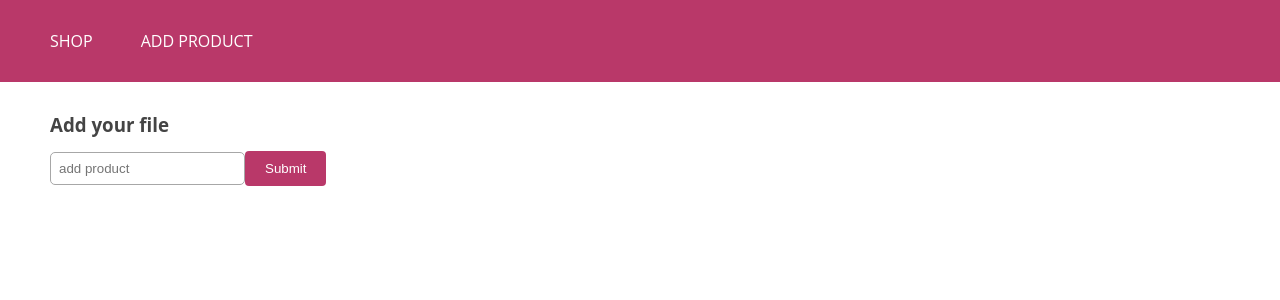
After one commit to superknife0512/Node-course, a Node server app: template views/add-product.pug in a window 1280 px wide. The commit adds this page. Shown: the top 300 px of the page. Run offline with Node 20, Linux system fonts and the light colour scheme; the template is opened without the code that fills it, so the values that code supplies are empty; some libraries are stand-ins or nearby versions.

Commit message:
update template with pug and using sass

```diff
--- a/app.js
+++ b/app.js
@@ -2,7 +2,7 @@ const express = require('express');
 const bodyParser = require('body-parser');
 const path = require('path')
 
-const adminRoute = require('./routes/admin');
+const adminData = require('./routes/admin');
 const shopRoute = require('./routes/shop');
 
 const app = express();
@@ -10,8 +10,12 @@ const app = express();
 app.use(bodyParser.urlencoded({extended: false}))
 app.use(express.static(path.join(__dirname, 'public')))
 
-app.use(adminRoute);
+app.use(adminData.route);
 app.use(shopRoute);
+
+//setting using template engine
+app.set('view engine', 'pug');
+app.set('views', 'views');
 
 // adding 404 brain not found
 app.use((req,res,next)=>{
--- a/public/css/style.css
+++ b/public/css/style.css
@@ -1,71 +1,117 @@
-*,*::after, *::before{
+*, *::after, *::before {
   padding: 0;
   margin: 0;
-    box-sizing: border-box;
-}
+  box-sizing: border-box; }
 
-body{
-    font-family: 'Open Sans', sans-serif;
-}
+body {
+  font-family: 'Open Sans', sans-serif; }
 
-.header{
-    background-color: #b93869;
-}
-.header__nav{
-    padding: 30px 50px;
-}
-.header__nav-list{
-    display: flex;
-}
-.header__nav-item{
-    list-style: none;
-}
-.header__nav-item:not(:last-child){
-    margin-right: 3rem;
-}
-.header__nav-link{
+.header {
+  background-color: #b93869; }
+
+.header__nav {
+  padding: 30px 50px; }
+
+.header__nav-list {
+  display: flex; }
+
+.header__nav-item {
+  list-style: none; }
+
+.header__nav-item:not(:last-child) {
+  margin-right: 3rem; }
+
+.header__nav-link {
   text-decoration: none;
   text-transform: uppercase;
-    color: white;
-}
-.header__nav-link:hover{
-    color: orange;
-}
-.content{
-    padding: 30px 50px;
-}
-.content__title{
+  color: white; }
+
+.header__nav-link:hover {
+  color: #f0be62; }
+
+.content {
+  padding: 30px 50px; }
+
+.content__title {
   text-transform: capitalize;
   color: #b93869;
-    font-size: 30px;
-}
-.content__text{
+  font-size: 30px; }
+
+.content__text {
   font-size: 16px;
-    color: #333;
-}
+  color: #333; }
 
 /* add product section */
-.form{
-    padding: 30px 50px;
-}
-.form h3{
-    color: #444
-}
-.form__product{
+.form {
+  padding: 30px 50px; }
+
+.form h3 {
+  color: #444; }
+
+.form__product {
   padding: 8px;
   color: #555;
   margin-top: 15px;
   border-radius: 5px;
-    border: 1px solid #666;
-}
-.form__btn{
+  border: 1px solid #a7a7a7; }
+
+.form__btn {
   padding: 10px 20px;
   color: white;
   background-color: #b93869;
   transition: all .3s;
   border: none;
+  border-radius: 4px; }
+
+.form__btn:hover {
+  background-color: #ee7fa9; }
+
+/* for pannel section */
+.product {
+  margin-top: 3rem;
+  width: 70%;
+  display: grid;
+  grid-template-columns: repeat(auto-fit, minmax(250px, 350px));
+  justify-content: center;
+  grid-column-gap: 40px;
+  grid-row-gap: 60px; }
+  .product__card {
+    background-color: white;
+    box-shadow: 0.5rem 0.5rem 3rem rgba(0, 0, 0, 0.2); }
+  .product__card-title {
+    color: #b93869;
+    text-transform: capitalize;
+    font-size: 1.8rem;
+    font-weight: 100;
+    display: flex;
+    justify-content: center;
+    margin: .5rem 0; }
+  .product__card-img {
+    height: 300px;
+    width: 100%;
+    object-fit: cover;
+    object-position: center; }
+  .product__card-price {
+    font-size: 1.5rem;
+    color: #444;
+    font-weight: 200;
+    margin-bottom: .7rem; }
+  .product__card-content {
+    text-align: center;
+    color: #333;
+    margin-bottom: .7rem; }
+  .product__card-btn {
+    padding: 10px 20px;
+    background-color: transparent;
+    border: 1px solid #b93869;
     border-radius: 4px;
-}
-.form__btn:hover{
-    background-color: #ee7fa9;
-}
+    transition: all .2s;
+    cursor: pointer; }
+    .product__card-btn:hover {
+      background-color: #b93869;
+      color: white; }
+  .product__info {
+    display: flex;
+    flex-direction: column;
+    align-items: center;
+    margin: 1rem; }
--- /dev/null
+++ b/public/main.scss
@@ -0,0 +1,134 @@
+*,*::after, *::before{
+    padding: 0;
+    margin: 0;
+    box-sizing: border-box;
+}
+
+body{
+    font-family: 'Open Sans', sans-serif;
+}
+
+.header{
+    background-color: #b93869;
+}
+.header__nav{
+    padding: 30px 50px;
+}
+.header__nav-list{
+    display: flex;
+}
+.header__nav-item{
+    list-style: none;
+}
+.header__nav-item:not(:last-child){
+    margin-right: 3rem;
+}
+.header__nav-link{
+    text-decoration: none;
+    text-transform: uppercase;
+    color: white;
+}
+.header__nav-link:hover{
+    color: rgb(240, 190, 98);
+}
+.content{
+    padding: 30px 50px;
+}
+.content__title{
+    text-transform: capitalize;
+    color: #b93869;
+    font-size: 30px;
+}
+.content__text{
+    font-size: 16px;
+    color: #333;
+}
+
+/* add product section */
+.form{
+    padding: 30px 50px;
+}
+.form h3{
+    color: #444
+}
+.form__product{
+    padding: 8px;
+    color: #555;
+    margin-top: 15px;
+    border-radius: 5px;
+    border: 1px solid #a7a7a7;
+}
+.form__btn{
+    padding: 10px 20px;
+    color: white;
+    background-color: #b93869;
+    transition: all .3s;
+    border: none;
+    border-radius: 4px;
+}
+.form__btn:hover{
+    background-color: #ee7fa9;
+}
+
+
+/* for pannel section */
+.product{
+    margin-top: 3rem;
+    width: 70%;
+    display: grid;
+    grid-template-columns: repeat(auto-fit, minmax(250px,350px));
+    justify-content: center;
+    grid-column-gap: 40px;
+    grid-row-gap: 60px;
+
+    &__card{
+        background-color: white;
+        box-shadow: .5rem .5rem 3rem rgba($color: #000000, $alpha: .2);
+    }
+    &__card-title{
+        color: #b93869;
+        text-transform: capitalize;
+        font-size: 1.8rem;
+        font-weight: 100;
+        display: flex;
+        justify-content: center;
+        margin: .5rem 0;
+    }
+    &__card-img{
+        height: 300px;
+        width: 100%;
+        object-fit: cover;
+        object-position: center;
+    }
+    &__card-price{
+        font-size: 1.5rem;
+        color: #444;
+        font-weight: 200;
+        margin-bottom: .7rem;
+    }
+    &__card-content{
+        text-align: center;
+        color: #333;
+        margin-bottom: .7rem;
+
+    }
+    &__card-btn{
+        padding: 10px 20px;
+        background-color: transparent;
+        border: 1px solid #b93869;
+        border-radius: 4px;
+        transition: all .2s;
+        cursor: pointer;
+
+        &:hover{
+            background-color: #b93869;
+            color: white;
+        }
+    }
+    &__info{
+        display: flex;
+        flex-direction: column;
+        align-items: center;
+        margin: 1rem;
+    }
+}
--- a/routes/shop.js
+++ b/routes/shop.js
@@ -2,9 +2,11 @@ const express = require('express');
 const path = require('path');
 
 const route = express.Router();
+const adminData = require('./admin');
 
 route.get('/', (req,res,next)=>{
-    res.sendFile(path.join(__dirname, '../', 'views', 'shop.html'))
+    res.render('shop', {products: adminData.products,
+                        title: 'Online shop'});
 })
 
 module.exports = route;
--- /dev/null
+++ b/views/add-product.pug
@@ -0,0 +1,21 @@
+<!DOCTYPE html>
+html(lang="en")
+    head
+        meta(charset="UTF-8")
+        meta(name="viewport", content="width=device-width, initial-scale=1.0")
+        meta(http-equiv="X-UA-Compatible", content="ie=edge")
+        title add product
+        link(rel="stylesheet", href="/css/style.css")
+    body
+        header.header
+            nav.header__nav
+                ul.header__nav-list
+                    li.header__nav-item
+                        a(href="/").header__nav-link shop
+                    li.header__nav-item
+                        a(href="/").header__nav-link add product
+        main
+            form.form(action="/add-product" method="post")
+                h3 Add your file
+                input.form__product(type="text" name="title" placeholder="add product")
+                input.form__btn(type="submit")
```
Also changed, not shown: package.json (+9 -2 lines), routes/admin.js (+8 -4 lines), views/shop.pug (added, +29 -0 lines), 1 other file. Lines whose indentation alone changed are shown as unchanged.
